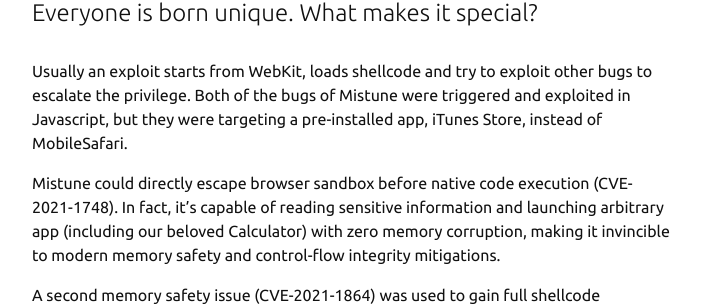
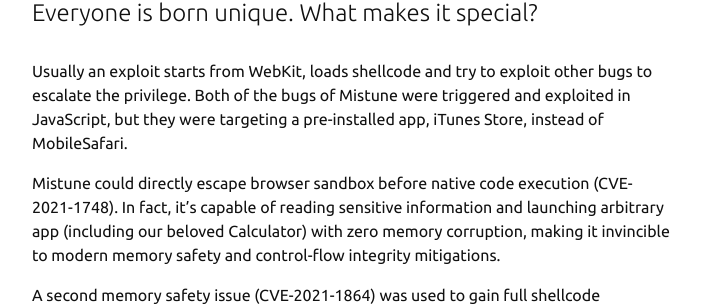
Before and after one commit to ChiChou/mistune, a Jekyll site: the page built from index.md, in a window 1280 px wide and 900 px high, scrolled down 2245 px. Shown: the part 198-504 px from the top of the window, without its empty margins (288-990 px from the left). Built offline with Jekyll 4.4.1, drawn with Linux system fonts in a browser that asks for light colours; some of the changed text lies outside the part shown.

Commit message:
case sensitive

```diff
--- a/index.md
+++ b/index.md
@@ -27,7 +27,7 @@
 >
 > Available for: iPhone 6s and later, iPad Pro (all models), iPad Air 2 and later, iPad 5th generation and later, iPad mini 4 and later, and iPod touch (7th generation)
 >
-> Impact: Processing a maliciously crafted URL may lead to arbitrary javascript code execution
+> Impact: Processing a maliciously crafted URL may lead to arbitrary JavaScript code execution
 >
 > Description: A validation issue was addressed with improved input sanitization.
 >
@@ -53,7 +53,7 @@
 
 ## Everyone is born unique. What makes it special?
 
-Usually an exploit starts from WebKit, loads shellcode and try to exploit other bugs to escalate the privilege. Both of the bugs of Mistune were triggered and exploited in Javascript, but they were targeting a pre-installed app, iTunes Store, instead of MobileSafari.
+Usually an exploit starts from WebKit, loads shellcode and try to exploit other bugs to escalate the privilege. Both of the bugs of Mistune were triggered and exploited in JavaScript, but they were targeting a pre-installed app, iTunes Store, instead of MobileSafari.
 
 Mistune could directly escape browser sandbox before native code execution (CVE-2021-1748). In fact, it's capable of reading sensitive information and launching arbitrary app (including our beloved Calculator) with zero memory corruption, making it invincible to modern memory safety and control-flow integrity mitigations.
 
@@ -75,7 +75,7 @@
 
 ### Sandbox
 
-MobileSafari has Javascript running in a very restrictive, containerized process. The exploit uses a client-site XSS to easily switch to a loosy context with extra attack surfaces, while Just-in-Time still remains avaliable.
+MobileSafari has JavaScript running in a very restrictive, containerized process. The exploit uses a client-site XSS to easily switch to a loosy context with extra attack surfaces, while Just-in-Time still remains avaliable.
 
 ### Transparency Consent and Control (TCC)
 
```
